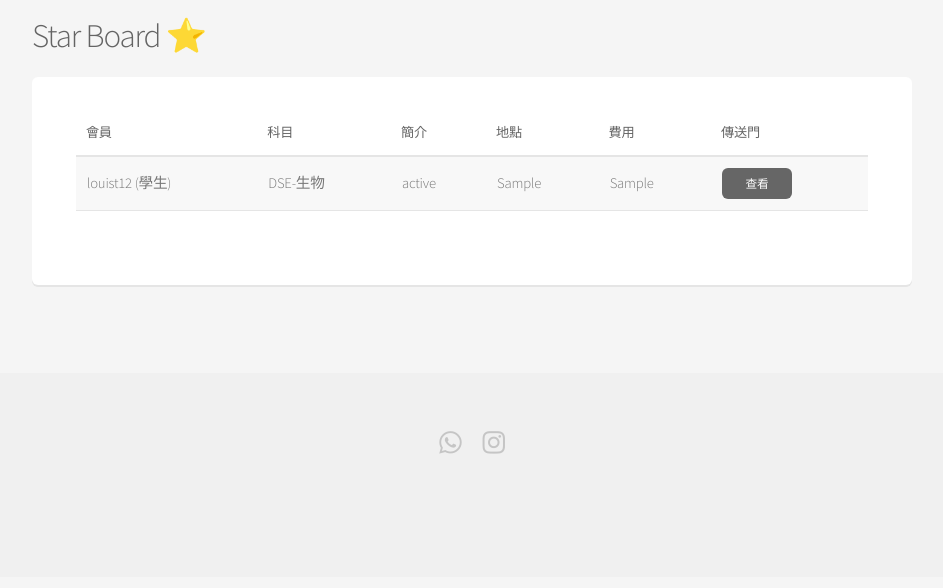
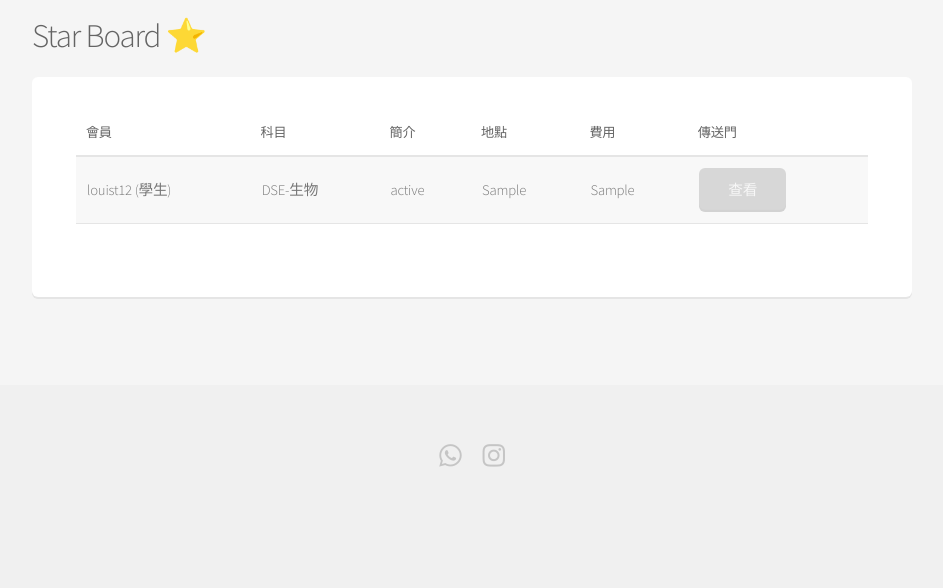
Before and after one commit to louiskwt/starchaser_project, a Django app: template account/templates/case.html in a window 1280 px wide. Shown: the part 48-636 px from the top of the page, without its empty margins (168-1111 px from the left). Run offline with Django 4.2, Linux system fonts and the light colour scheme; the template is opened without the code that fills it: values that come from a table or form of the project are taken from there, others are empty; data comes from the database, SQL or seed files in the repository; tables that the repository leaves empty hold one stand-in row (values such as "Sample post"); parts of the project's set-up code (start-up, migrations or seed data) failed here and were passed over; some libraries are stand-ins or nearby versions.

Commit message:
Hide case detail btn form free member
make case detail btn disabled for free member

```diff
--- a/account/templates/case.html
+++ b/account/templates/case.html
@@ -52,7 +52,18 @@
                 {{ case.price }}
               </td>
               <td>
-                <a href="{% url 'case_detail' slug=case.id %}" class="button special small">查看</a>
+                {% if is_starmember == True %}
+                  <a href="{% url 'case_detail' slug=case.id %}" class="button medium">查看</a>
+                {% else %}
+                   <a href="{% url 'case_detail' slug=case.id %}" class="button disabled">查看</a>
+                {% endif %}
+              </td>
+              {% if is_starmember == False %}
+                <td>
+                    <a href="{% url 'payment' %}" class="button ml-3">升級查看</a>
+                </td>
+              {% endif %}
+
             </tr>
           {% endfor %}
         </tbody>
@@ -70,7 +81,13 @@
           <h4> 簡介： {{ case.status }}</h4>
           <h4> 費用： {{ case.price }}</h4>
           <ul class="actions special">
-            <li><a href="{% url 'case_detail' slug=case.id %}" class="button alt">查看</a></li>
+            {% if is_starmember == True %}
+                <li><a href="{% url 'case_detail' slug=case.id %}" class="button alt">查看</a></li>
+            {% else %}
+                <li><a href="{% url 'case_detail' slug=case.id %}" class="button alt disabled">立即升級查看</a></li>
+                <li><a href="{% url 'payment' %}" class="button alt">立即升級</a></li>
+            {% endif %}
+
           </ul>
         </section>
       </div>
--- a/templates/base.html
+++ b/templates/base.html
@@ -58,7 +58,7 @@
 						{% if request.user.is_authenticated %}
 							<a href="{% url 'logout_user' %}">登出</a>
 						{% else %}
-																				<a href="{% url 'register' %}">註冊</a>
+																											<a href="{% url 'register' %}">註冊</a>
 							<a href="{% url 'login' %}">登入</a>
 						{% endif %}
 					</li>
```
Also changed, not shown: account/views.py (+7 -1 lines).
